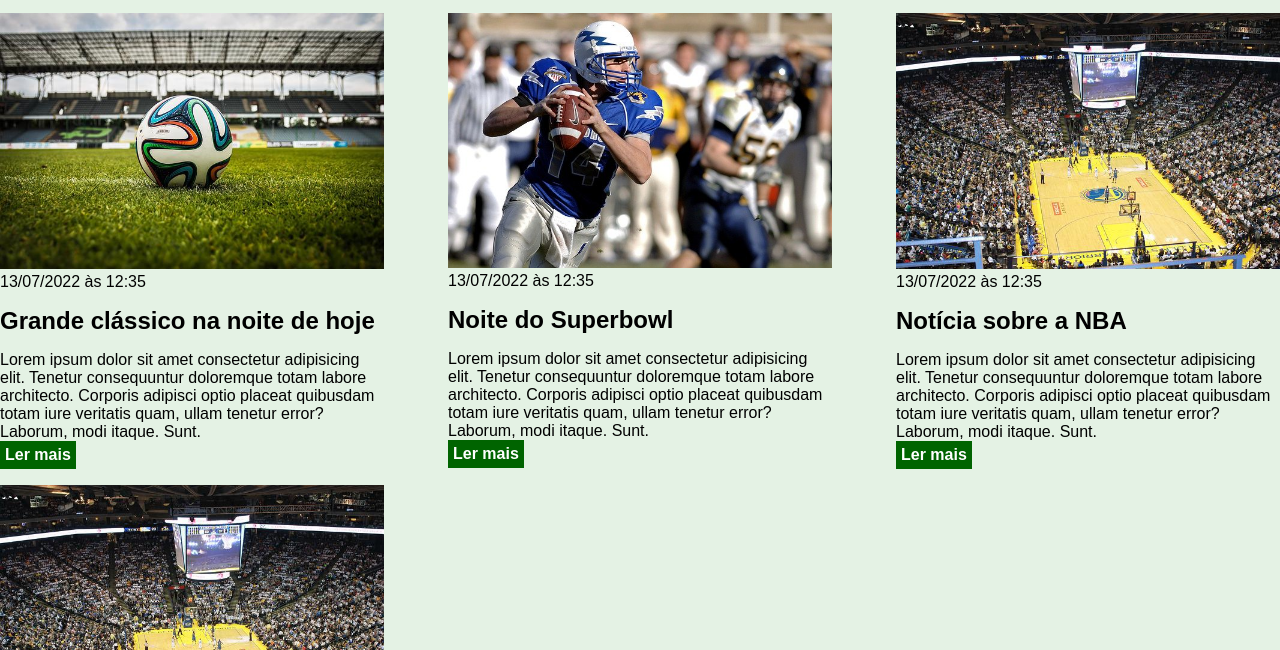
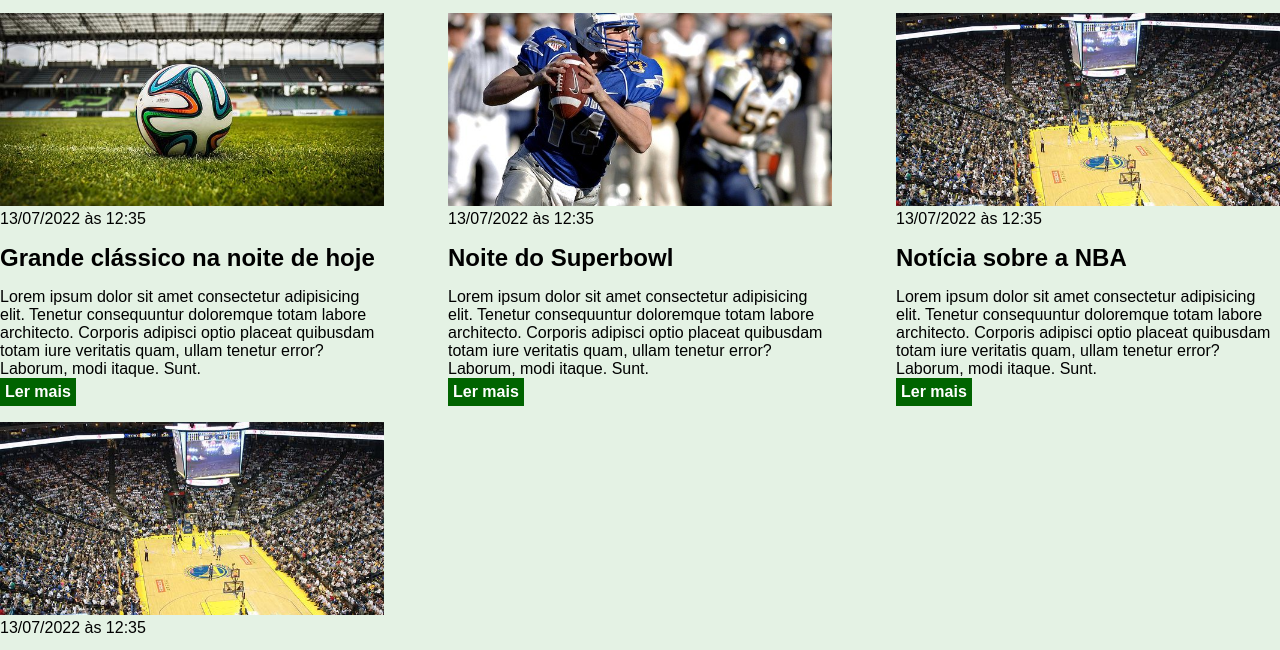
Before and after one commit to Aguiar-gabrielcosta/curso_ebac_frontend, a plain HTML site: page exercicio-css/index.html in a window 1280 px wide. Shown: the part 125-775 px from the top of the page. Drawn offline with Linux system fonts and the light colour scheme.

Commit message:
chore: Adicionando uma padronização no tamanho das imagens

```diff
--- a/exercicio-css/styles/style.css
+++ b/exercicio-css/styles/style.css
@@ -51,6 +51,8 @@ section h2 {
 
 .articles article img {
     width: 100%;
+    height: 193px;
+    object-fit: cover;
 }
 
 .articles article h3 {
```
